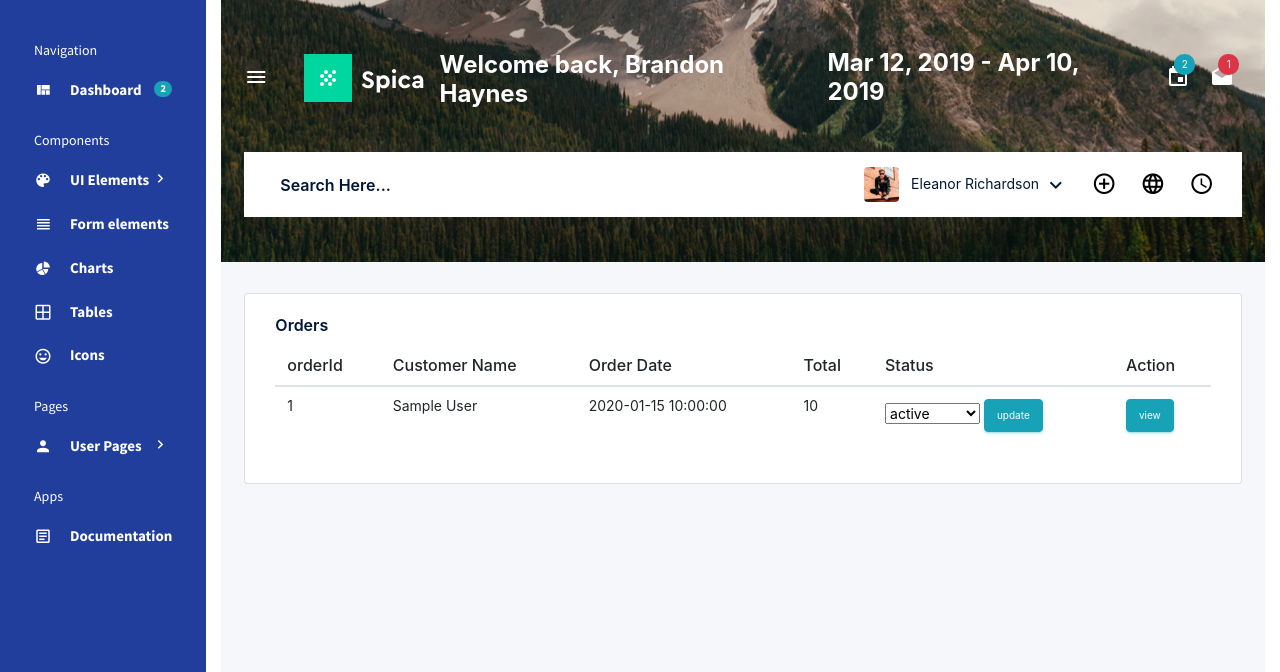
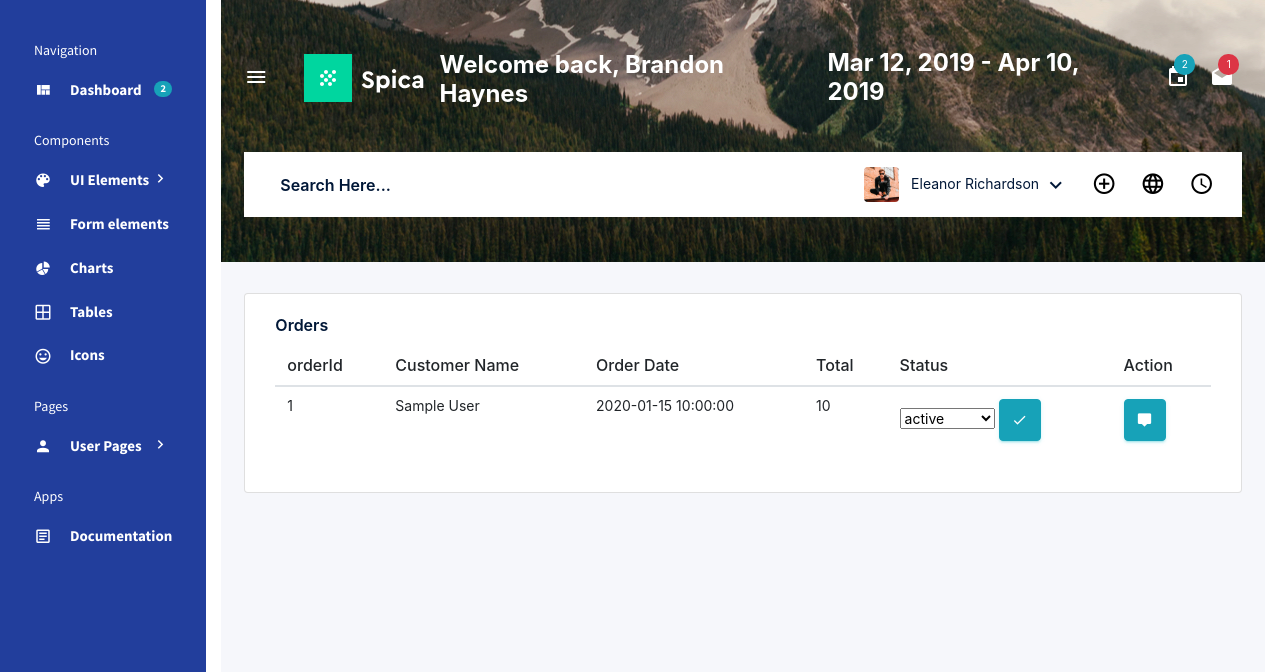
Before and after one commit to AbhinavJaiju/ecommerce, a PHP site: page /orders/orderlist.php in a window 1280 px wide. Shown: the top 672 px of the page. Run offline with PHP 8.4, Linux system fonts and the light colour scheme; tables that the repository leaves empty or names only in its code hold one stand-in row (values such as "Sample post"); data that the repository does not hold is empty.

Commit message:
added icons

```diff
--- a/admin/enquiries/enquries.php
+++ b/admin/enquiries/enquries.php
@@ -319,7 +319,7 @@
 
 
                                                 <td><button name='view' value='view' id= {$row['enquiryId']} class='btn btn-info btn-xs
-                                                view_data'>view</button></td>
+                                                view_data'><i class='mdi mdi-tooltip'></button></td>
 
                                              </td>
                                                ";
--- a/admin/orders/orderlist.php
+++ b/admin/orders/orderlist.php
@@ -6,7 +6,7 @@
     <!-- Required meta tags -->
     <meta charset="utf-8">
     <meta name="viewport" content="width=device-width, initial-scale=1, shrink-to-fit=no">
-    <title>Enquiries</title>
+    <title>orderlist</title>
     <!-- base:css -->
     <link rel="stylesheet" href="../../admin/assets/vendors/mdi/css/materialdesignicons.min.css">
     <link rel="stylesheet" href="../../admin/assets/vendors/css/vendor.bundle.base.css">
@@ -330,9 +330,7 @@
                                                 </select>
 
                                                 <input type=hidden name=id value=" . $row["orderId"] . " >
-                                                <input type=submit value= update name=edit
-                                                class='btn btn-info btn-xs me-3 text-white'
-                                                >
+                                                <button type=submit  name=edit class='btn btn-info btn-xs me-3 text-white' ><i class='mdi mdi-check '></i></button>
                                                 </form>
                                                 </td>
 
@@ -340,7 +338,7 @@
 
 
                                                 <td><button name='view' value='view' id= {$row['orderId']} class='btn btn-info btn-xs
-                                                    view_data'>view</button></td>
+                                                    view_data'><i class='mdi mdi-tooltip'></button></td>
 
                                                  </td>
 
```
Also changed, not shown: admin/orders/orders.php (+3 -4 lines).
